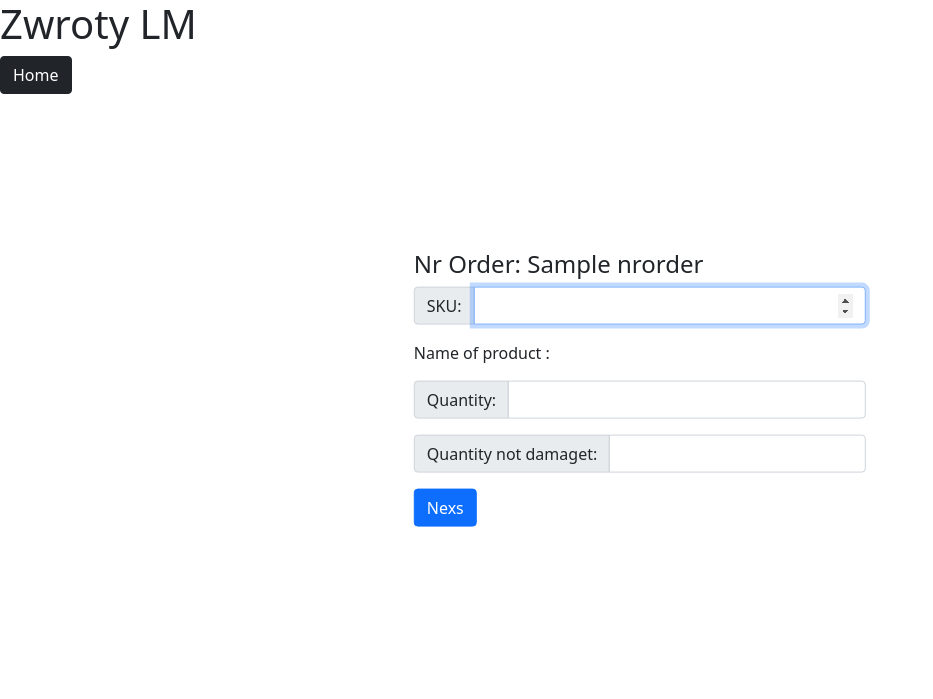
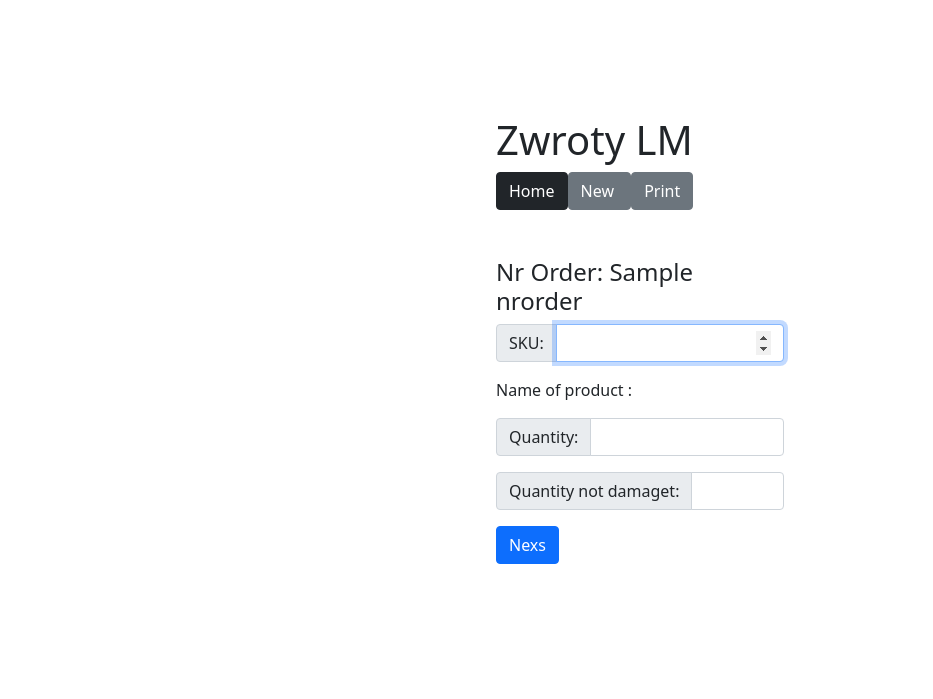
Before and after one commit to MrYuriy/lmzwroty, a Django app: template gen_protocol/templates/gen_protocol/order_form.html in a window 1280 px wide. Shown: the top 699 px of the page, without its empty margins (0-933 px from the left). Run offline with Django 4.2, Linux system fonts and the light colour scheme; the template is opened without the code that fills it: most values are stand-ins (such as "Sample title", 1, 10 or a date in 2020); parts of the project's set-up code (start-up, migrations or seed data) failed here and were passed over.

Commit message:
new design

```diff
--- a/gen_protocol/static/js/print_order_lm.js
+++ b/gen_protocol/static/js/print_order_lm.js
@@ -2,7 +2,7 @@ $("#download").click(function () {
     var nrorder = $('#nrorder').val();
 
     $.ajax({
-        url: 'gen_pdf' ,
+        url: 'generate-pdf-lm' ,
         data: {
           'nrorder': nrorder,
         },
--- a/gen_protocol/templates/gen_protocol/base.html
+++ b/gen_protocol/templates/gen_protocol/base.html
@@ -5,17 +5,31 @@
     <title>{% block title %}{% endblock %}</title>
 </head>
 <body>
+    <div class="position-absolute top-50 start-50 translate-middle w-25 p-3 h-75 d-inline-block">
     <h1>Zwroty LM</h1>
-    <div class="position-absolute top-50 start-50 translate-middle">
+
+    <div  class="btn-group">
+        <form action="{% url 'home' %}">
+            <input class="btn btn-dark" type="submit", value="Home">
+        </form>
+        {%block navigation%}
+
+        {% endblock %}
+    </div>
+        <br>
+        <br>
+        <br>
+
+
+    <!-- <div class="position-absolute top-50 start-50 translate-middle"> -->
         {% block content %}
 
         {% endblock %}
 
         <br>
     </div>
-        <form action="{% url 'home' %}">
-            <input class="btn btn-dark" type="submit", value="Home">
-        </form>
+
+
     <script src="https://cdn.jsdelivr.net/npm/bootstrap@5.1.3/dist/js/bootstrap.bundle.min.js" integrity="sha384-ka7Sk0Gln4gmtz2MlQnikT1wXgYsOg+OMhuP+IlRH9sENBO0LRn5q+8nbTov4+1p" crossorigin="anonymous"></script>
 </body>
 
--- a/gen_protocol/templates/gen_protocol/home.html
+++ b/gen_protocol/templates/gen_protocol/home.html
@@ -1,6 +1,8 @@
 {% extends "gen_protocol/base.html" %}
 
 {% block title %} Home page {% endblock %}
+{%block navigation %}
+{% endblock %}
 {% block content %}
 
     <form action="{% url 'new_order' %}">
--- a/gen_protocol/templates/gen_protocol/order_form.html
+++ b/gen_protocol/templates/gen_protocol/order_form.html
@@ -1,6 +1,21 @@
 {% extends "gen_protocol/base.html" %}
 {% block title %} Order form {% endblock %}
+<div  class="btn-group "></div>
+{%block navigation %}
+
+  <form action="{% url 'new_order' %}">
+    <input type="submit" class="btn btn-secondary" value="New ">
+    </form>
+
+  <form action="{% url 'generate_pdf_lm'%}" target="_blank" >
+    <input type="number", name="nrorder", value="{{ nrorder }}" , id="nrorder", hidden>
+    <input type="submit" class="btn btn-secondary" value="Print" id="download">
+  </form>
+
+  {% endblock %}
+</div>
 {% block content %}
+
 <h4>Nr Order: {{ nrorder }}</h4>
 <form action="{% url 'order_form' %}">
     <input type="number", name="nrorder", value="{{ nrorder }}" , id="nrorder", hidden>
@@ -35,11 +50,14 @@
     <input type="number" name="quantity_not_damaget" id="quantity_not_damaget",value="0">
     <br> -->
     <input type="submit" value="Nexs" id="next" class="btn btn-primary" >
+    <!-- <input type="submit" class="btn btn-secondary" value="download" id="download"> -->
 </form>
+
 
 <script type="text/javascript" src="{{ STATIC_URL }} /static/jquery-3.6.0.min.js"> </script>
 <script type="text/javascript" src="{{ STATIC_URL }} /static/js/skurequest.js"> </script>
 <script type="text/javascript" src="{{ STATIC_URL }} /static/js/add_product_to_order.js"> </script>
+<script type="text/javascript" src="{{ STATIC_URL }} /static/js/print_order_lm.js"> </script>
 
 
 {% endblock %}
```
Also changed, not shown: gen_protocol/views.py (+4 -3 lines).
